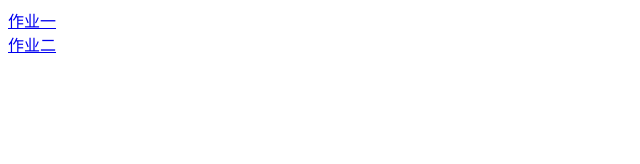
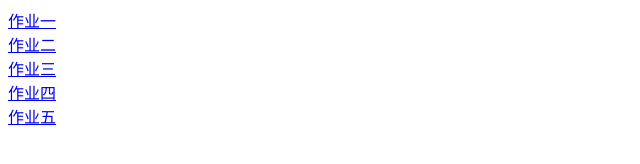
Before and after one commit to 201601530425/201601530425.github.io, a plain HTML site: page index.html in a window 1280 px wide. Shown: the whole page, without its empty margins (0-640 px from the left). Drawn offline with Linux system fonts and the light colour scheme.

Commit message:
Update index.html

```diff
--- a/index.html
+++ b/index.html
@@ -7,5 +7,8 @@
 <body>
 <div><a href="si/index.html">作业一</a></div>
 <div><a href="yan/index.html">作业二</a></div>
+<div><a href="ye/index.html">作业三</a></div>
+<div><a href="siyanye/index.html">作业四</a></div>
+<div><a href="season/index.html">作业五</a></div>
 </body>
 </html>
```
